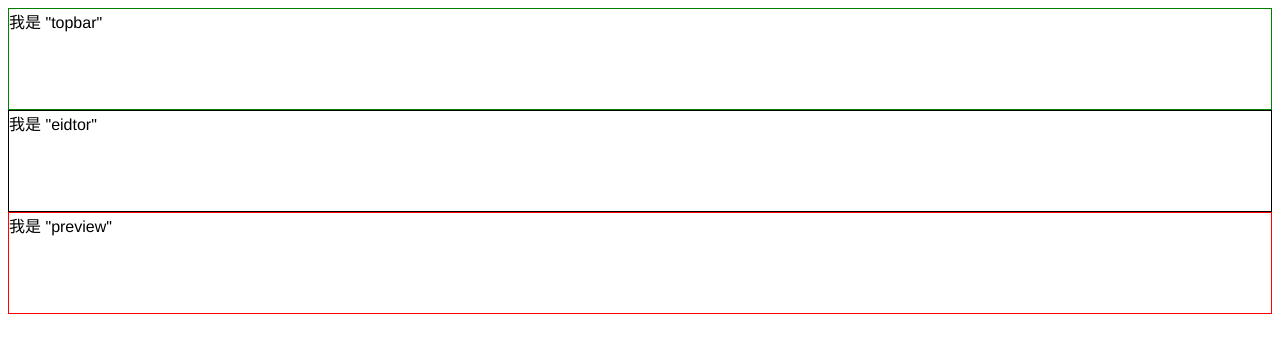
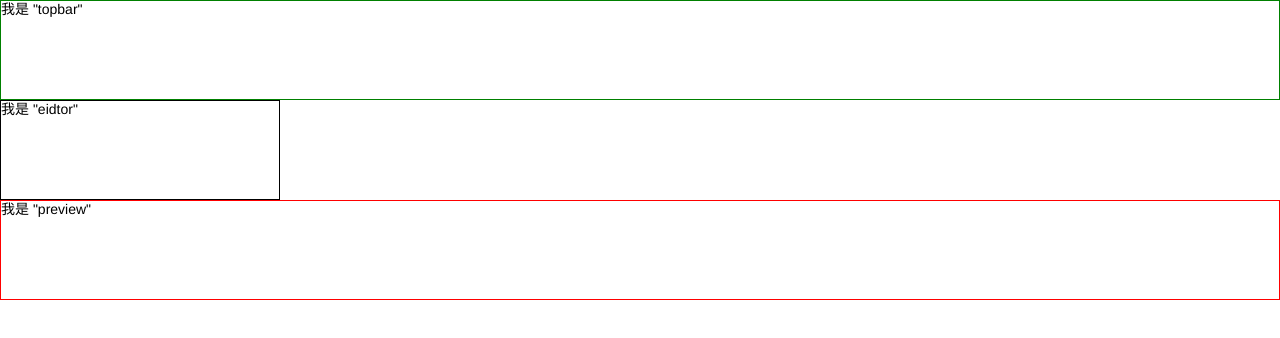
Before and after one commit to weiyanqin/vue-onlineResumeEditor, a Vue app: page / in a window 1280 px wide. Shown: the top 338 px of the page. Built offline with nearby package versions, Linux system fonts and the light colour scheme.

Commit message:
further implement the basic framework

```diff
--- a/src/App.vue
+++ b/src/App.vue
@@ -1,28 +1,49 @@
 <template>
   <div id="app">
-    <Topbar/>
-    <Editor/>
-    <Preview/>
+    <Topbar class="topbar"/>
+    <main>
+      <Editor class="editor"/>
+      <Preview class="preview"/>
+    </main>
+
   </div>
 </template>
 
 <script>
-
-import Topbar from './components/Topbar'
-import Editor from './components/Editor'
-import Preview from './components/Preview'
+import Topbar from "./components/Topbar";
+import Editor from "./components/Editor";
+import Preview from "./components/Preview";
 
 export default {
   name: "App",
   components: {
-    Topbar,Editor,Preview
+    Topbar,
+    Editor,
+    Preview
   }
 };
 </script>
 
-<style>
+<style lang="scss">
 #app {
   font-family: "Avenir", Helvetica, Arial, sans-serif;
+  display: flex;
+  flex-direction: column;
+  height: 100vh;
+}
+
+.topbar {
 
 }
+
+main {
+  display: flex;
+  flex: 1;
+  > .editor {
+    width: 20em;
+  }
+  > .preview {
+    flex: 1;
+  }
+}
 </style>
--- /dev/null
+++ b/src/assets/reset.scss
@@ -0,0 +1,21 @@
+*{
+    margin: 0px;
+    padding: 0px;
+    box-sizing: border-box;
+}
+*::before{
+    box-sizing: border-box;
+}
+*::before{
+    box-sizing: border-box;
+}
+body{
+    font-family: -apple-system, "Noto Sans", "Helvetica Neue", Helvetica, "Nimbus Sans L", Arial, "Liberation Sans", "PingFang SC",
+                "Hiragino Sans GB", "Noto Sans CJK SC", "Source Han Sans SC", "Source Han Sans CN", "Microsoft YaHei",
+                "Wenquanyi Micro Hei","WenQuanYi Zen Hei", "ST Heiti", SimHei, "WenQuanYi Zen Hei Sharp", sans-serif;
+    font-size: 14px;
+}
+a{
+    color: inherit;
+    text-decoration: none;
+}
--- a/src/main.js
+++ b/src/main.js
@@ -2,6 +2,8 @@
 // (runtime-only or standalone) has been set in webpack.base.conf with an alias.
 import Vue from 'vue'
 import App from './App'
+import './assets/reset.scss'
+import 'normalize.css'
 
 Vue.config.productionTip = false
 
```
